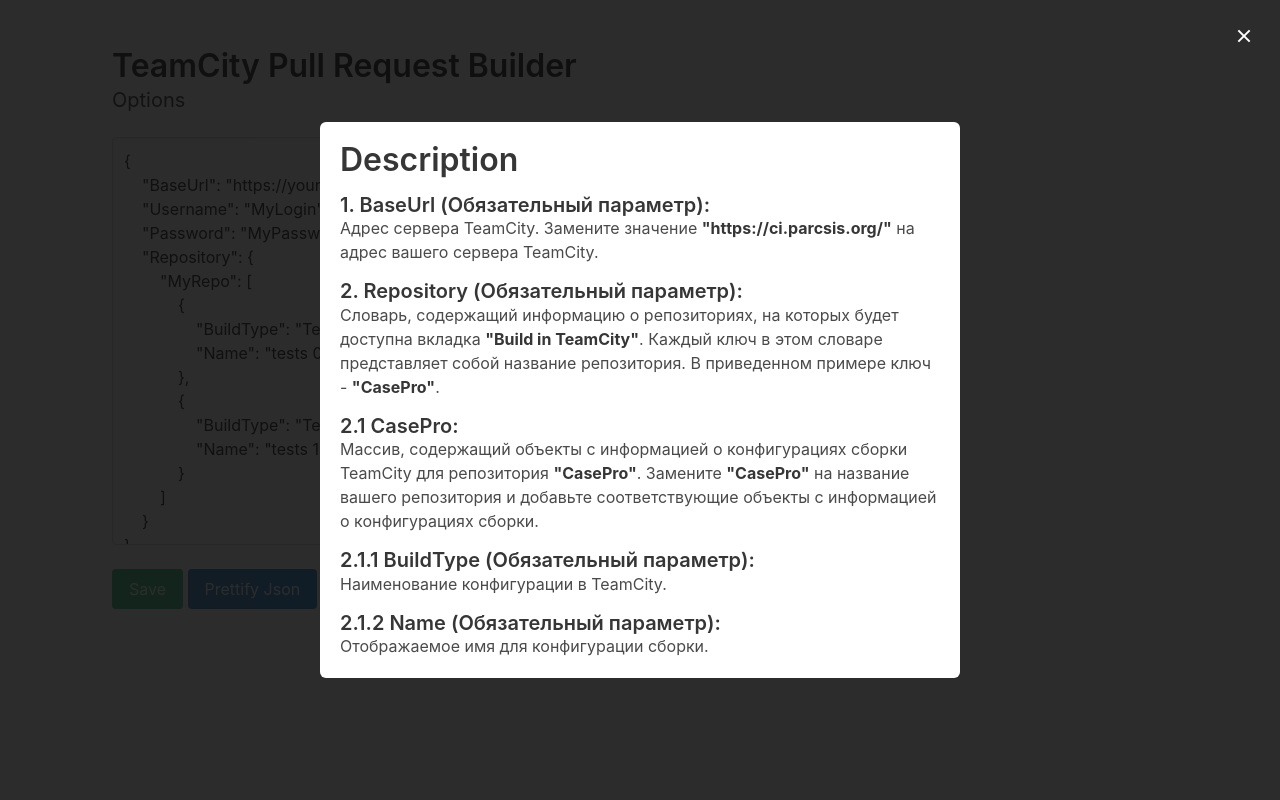
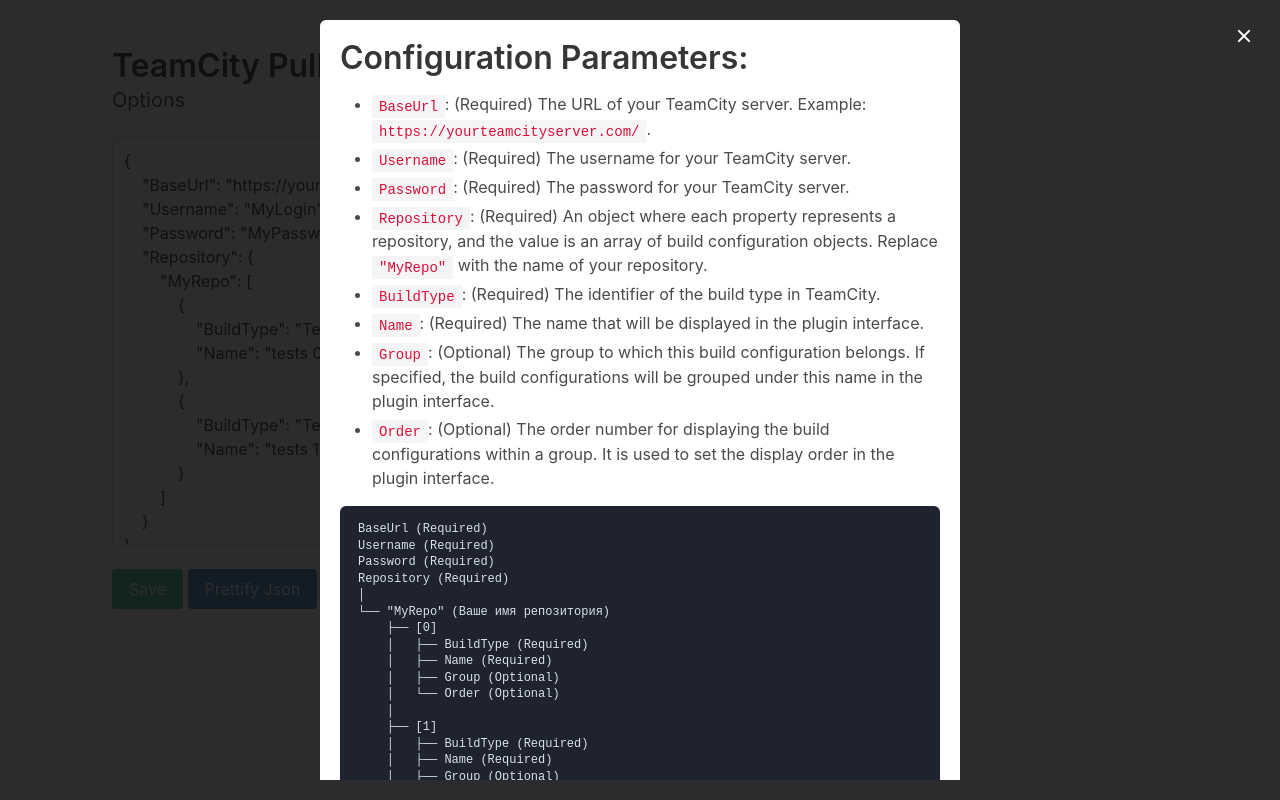
Before and after one commit to deimosowen/TeamCity-Pull-Request-Builder, a browser extension: page options.html in a window 1280 px wide. Both pictures are taken after a click on the button "Help". Drawn offline with Linux system fonts and the light colour scheme.

Commit message:
Update options.html

```diff
--- a/options.html
+++ b/options.html
@@ -7,6 +7,37 @@
     <meta name="viewport" content="width=device-width, initial-scale=1.0" />
     <link rel="stylesheet" href="https://fonts.googleapis.com/css?family=Roboto:300,400,500,700&display=swap" />
     <link rel="stylesheet" href="bulma.min.css" />
+    <style>
+        .content .highlight:not(:first-child) {
+            margin-top: 1em;
+        }
+
+        .content .highlight {
+            margin-left: 0;
+            margin-right: 0;
+            text-align: left;
+        }
+
+        .highlight pre {
+            background-color: transparent;
+            color: currentColor;
+            font-size: 1em;
+            line-height: 1.375;
+            margin: 0 !important;
+            padding: 1.25em 1.5em;
+            white-space: pre;
+            word-break: break-word;
+            display: flex;
+        }
+
+        .highlight {
+            background-color: #1f2330;
+            border-radius: 6px;
+            color: #d9e0e8;
+            font-size: .75em;
+            position: relative;
+        }
+    </style>
 </head>
 
 <body class="layout-documentation page-helpers">
@@ -42,36 +73,52 @@
     <div id="modal-help" class="modal">
         <div class="modal-background"></div>
         <div class="modal-content">
-            <div class="content box is-size-6">
-                <h1>Description</h1>
-                <p>
-                <h4 class="m-0">1. BaseUrl (Обязательный параметр):</h4>
-                Адрес сервера TeamCity. Замените значение <strong>"https://ci.parcsis.org/"</strong> на адрес вашего
-                сервера
-                TeamCity.</p>
-
-                <p>
-                <h4 class="m-0">2. Repository (Обязательный параметр):</h4>
-                Словарь, содержащий информацию о репозиториях, на которых будет доступна вкладка <strong>"Build in
-                    TeamCity"</strong>.
-                Каждый ключ в этом словаре представляет собой название репозитория. В приведенном примере ключ -
-                <strong>"CasePro"</strong>.</p>
-
-                <p>
-                <h4 class="m-0">2.1 CasePro:</h4>
-                Массив, содержащий объекты с информацией о конфигурациях сборки TeamCity для репозитория
-                <strong>"CasePro"</strong>.
-                Замените <strong>"CasePro"</strong> на название вашего репозитория и добавьте соответствующие объекты с
-                информацией о
-                конфигурациях сборки.</p>
-
-                <p>
-                <h4 class="m-0">2.1.1 BuildType (Обязательный параметр):</h4>
-                Наименование конфигурации в TeamCity.</p>
-
-                <p>
-                <h4 class="m-0">2.1.2 Name (Обязательный параметр):</h4>
-                Отображаемое имя для конфигурации сборки.</p>
+            <div class="content box">
+                <h1>Configuration Parameters:</h1>
+                <ul>
+                    <li><code>BaseUrl</code>: (Required) The URL of your TeamCity server. Example:
+                        <code>https://yourteamcityserver.com/</code>.
+                    </li>
+                    <li><code>Username</code>: (Required) The username for your TeamCity server.</li>
+                    <li><code>Password</code>: (Required) The password for your TeamCity server.</li>
+                    <li><code>Repository</code>: (Required) An object where each property represents a repository, and
+                        the value is an array of build configuration objects. Replace <code>"MyRepo"</code> with the
+                        name of your
+                        repository.</li>
+                    <li><code>BuildType</code>: (Required) The identifier of the build type in TeamCity.</li>
+                    <li><code>Name</code>: (Required) The name that will be displayed in the plugin interface.</li>
+                    <li><code>Group</code>: (Optional) The group to which this build configuration belongs. If
+                        specified, the build configurations will be grouped under this name in the plugin interface.
+                    </li>
+                    <li><code>Order</code>: (Optional) The order number for displaying the build configurations within a
+                        group. It is used to set the display order in the plugin interface.</li>
+                </ul>
+                <div class="content">
+                    <figure class="highlight">
+                        <pre>
+                            <code class="language-markdown" data-lang="markdown">BaseUrl (Required)
+Username (Required)
+Password (Required)
+Repository (Required)
+│
+└── "MyRepo" (Ваше имя репозитория)
+    ├── [0]
+    │   ├── BuildType (Required)
+    │   ├── Name (Required)
+    │   ├── Group (Optional)
+    │   └── Order (Optional)
+    │
+    ├── [1]
+    │   ├── BuildType (Required)
+    │   ├── Name (Required)
+    │   ├── Group (Optional)
+    │   └── Order (Optional)
+    │
+    ├── [2]...
+                            </code>
+                        </pre>
+                    </figure>
+                </div>
             </div>
         </div>
         <button class="modal-close is-large" aria-label="close"></button>
```
